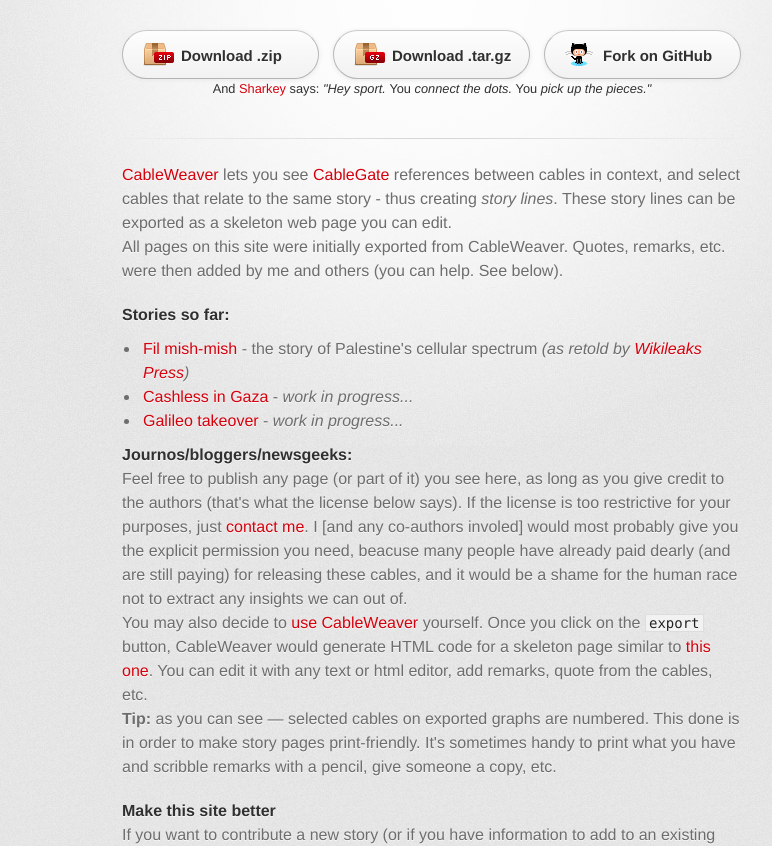
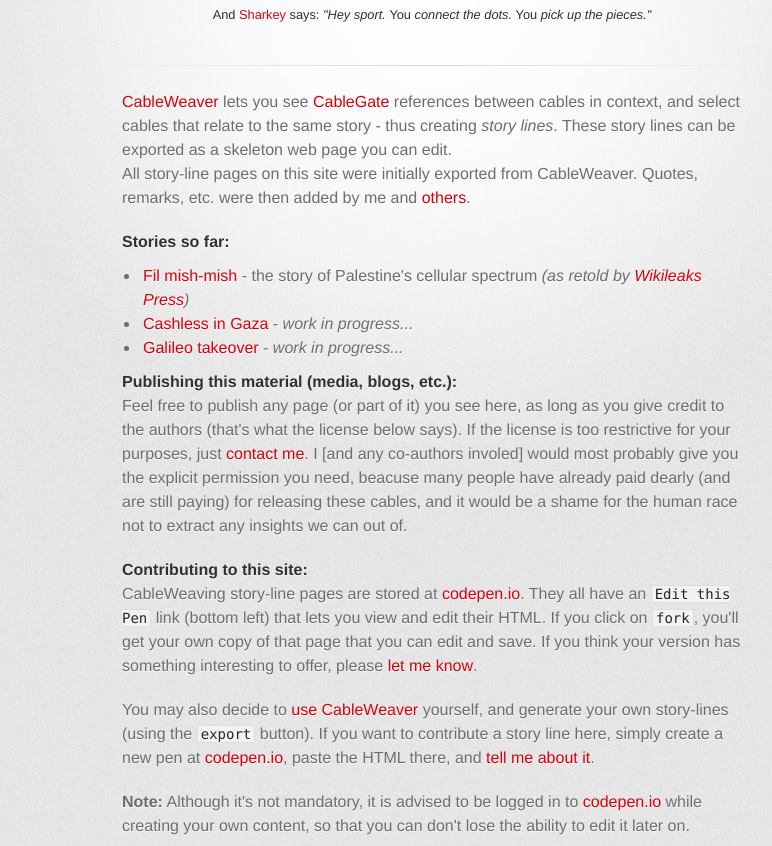
Before and after one commit to thedod/cableweaving, a plain HTML site: page index.html in a window 1280 px wide. Shown: the part 127-973 px from the top of the page, without its empty margins (208-980 px from the left). Drawn offline with Linux system fonts and the light colour scheme; a web font is replaced by a local one.

Commit message:
Moving everything to codepen.io
Let's hope it's a wise move

```diff
--- a/index.html
+++ b/index.html
@@ -20,56 +20,60 @@
           <h1>Cable Weaving</h1>
           <h2>Stories <a target="_blank" href="http://thedod.github.com/cableweaver">woven</a>
               out of <a target="_blank" href="https://en.wikipedia.org/wiki/United_States_diplomatic_cables_leak">cables</a></h2>
+          <h6 align="center">
+            And <a target="_blank" href="http://www.youtube.com/watch?v=o3euLzIBSVo">Sharkey</a>
+            says: <em>"Hey sport. </em>You<em> connect the dots. </em>You<em> pick up the pieces."</em>
+          </h6>
         </header>
+<!--
         <section id="downloads" class="clearfix">
           <a href="https://github.com/thedod/cableweaving/zipball/gh-pages" id="download-zip" class="button"><span>Download .zip</span></a>
           <a href="https://github.com/thedod/cableweaving/tarball/gh-pages" id="download-tar-gz" class="button"><span>Download .tar.gz</span></a>
           <a href="https://github.com/thedod/cableweaving/tree/gh-pages#readme" id="view-on-github" class="button"><span>Fork on GitHub</span></a>
-          <h6 align="center">
-            And <a target="_blank" href="http://www.youtube.com/watch?v=o3euLzIBSVo">Sharkey</a>
-            says: <em>"Hey sport. </em>You<em> connect the dots. </em>You<em> pick up the pieces."</em>
-          </h6>
         </section>
+-->
         <hr>
         <section id="main_content">
           <p><a href="http://is.gd/CableWeaver">CableWeaver</a> lets you see <a href="https://en.wikipedia.org/wiki/United_States_diplomatic_cables_leak">CableGate</a> references between cables in context, and select cables that relate to the same story - thus creating <em>story lines</em>.
 These story lines can be exported as a skeleton web page you can edit.<br>
-All pages on this site were initially exported from CableWeaver. Quotes, remarks, etc. were
-then added by me and others (you can help. See below).</p>
+All story-line pages on this site were initially exported from CableWeaver. Quotes, remarks, etc. were
+then added by me and
+<a target="_blank" href="https://github.com/thedod/cableweaver/wiki/How-to-help">others</a>.
 
 <h4>Stories so far:</h4>
 
 <ul>
-<li><a href="fil-mish-mish.html">Fil mish-mish</a> - the story of Palestine's cellular spectrum
+<li><a href="http://codepen.io/thedod/full/dbohA">Fil mish-mish</a> - the story of Palestine's cellular spectrum
 <em>(as retold by <a target="_blank" href="http://wikileaks-press.org/settlements-cell-phones-and-red-tape/">Wikileaks Press</a>)</em>
 </li>
-<li><a href="cashless-in-gaza.html">Cashless in Gaza</a> - <em>work in progress...</em></li>
-<li><a href="galileo-takeover.html">Galileo takeover</a> - <em>work in progress...</em></li>
+<li><a href="http://codepen.io/thedod/full/Gngyj">Cashless in Gaza</a> - <em>work in progress...</em></li>
+<li><a href="http://codepen.io/thedod/full/zJuns">Galileo takeover</a> - <em>work in progress...</em></li>
 </ul>
 
-<h4>Journos/bloggers/newsgeeks:</h4>
+
+<h4>Publishing this material (media, blogs, etc.):</h4>
 <p>Feel free to publish any page (or part of it) you see here, as long as you give credit to the authors (that's what the license below says).
 If the license is too restrictive for your purposes, just <a target="_blank" href="https://dubiousdod.org/ask4secret">contact me</a>.
 I [and any co-authors involed] would most probably give you the explicit permission you need,
 beacuse many people have already paid dearly (and are still paying) for releasing these cables,
 and it would be a shame for the human race not to extract any insights we can out of.<br>
-You may also decide to <a target="_blank" href="https://github.com/thedod/cableweaver/wiki">use CableWeaver</a> yourself.
-Once you click on the <code>export</code> button, CableWeaver would generate HTML code for a skeleton page similar to
-<a target="_blank" href="example.html">this one</a>.
-You can edit it with any text or html editor, add remarks, quote from the cables, etc.<br>
-<strong>Tip:</strong> as you can see &mdash; selected cables on exported graphs are numbered.
-This done is in order to make story pages print-friendly.
-It's sometimes handy to print what you have and scribble remarks with a pencil, give someone a copy, etc.
-</p>
 
-<h4>Make this site better</h4>
-If you want to contribute a new story (or if you have information to add to an existing one), there are 2 ways to do it:
-<ul>
-<li>You can <a target="_blank" href="https://github.com/thedod/cableweaving/tree/gh-pages#readme">fork this site</a>
-and send a pull-request to the <code>gh-pages</code> branch.</li>
-<li>If you don't know how to do that, would rather stay anonymous, etc. you can <a target="_blank" href="https://dubiousdod.org/ask4secret">contact me securely</a> instead.</li>
-</ul>
-</p>
+<h4>Contributing to this site:</h4>
+
+<p>CableWeaving story-line pages are stored at <a target="_blank" href="http://codepen.io">codepen.io</a>.
+They all have an <code>Edit this Pen</code> link (bottom left) that lets you view and edit their HTML.
+If you click on <code>fork</code>, you'll get your own copy of that page that you can edit and save.
+If you think your version has something interesting to offer, please
+<a target="_blank" href="https://dubiousdod.org/ask4secret">let me know</a>.</p>
+
+You may also decide to <a target="_blank" href="https://github.com/thedod/cableweaver/wiki">use CableWeaver</a> yourself,
+and generate your own story-lines (using the <code>export</code> button). If you want to contribute a story line here, simply
+create a new pen at <a target="_blank" href="http://codepen.io">codepen.io</a>, paste the HTML there, and
+<a target="_blank" href="https://dubiousdod.org/ask4secret">tell me about it</a>.</p>
+<p><strong>Note:</strong> Although it's not mandatory, it is advised to be logged in to
+<a target="_blank" href="http://codepen.io">codepen.io</a>
+while creating your own content,
+so that you can don't lose the ability to edit it later on.</p>
 
 <p>Peace,<br>
 <a href="https://dubiousdod.org">The Dod</a>.</p>
```
